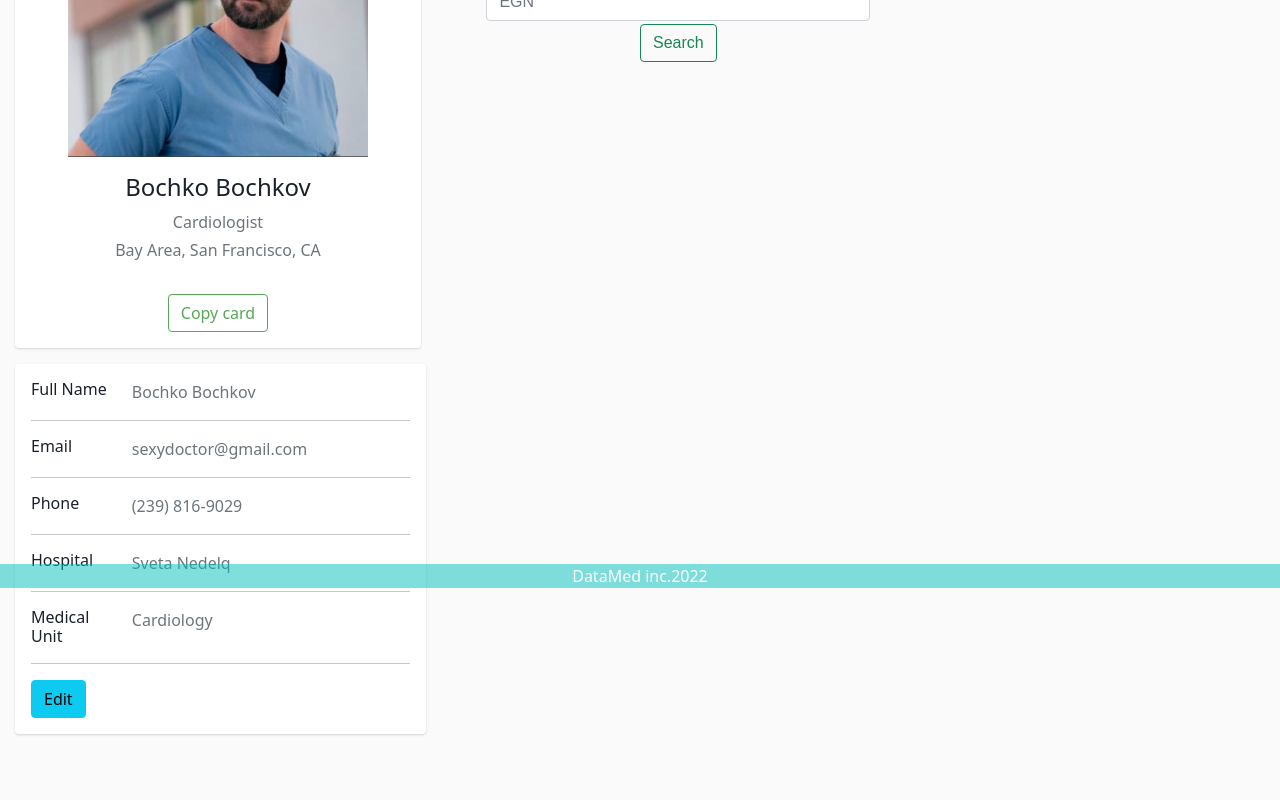
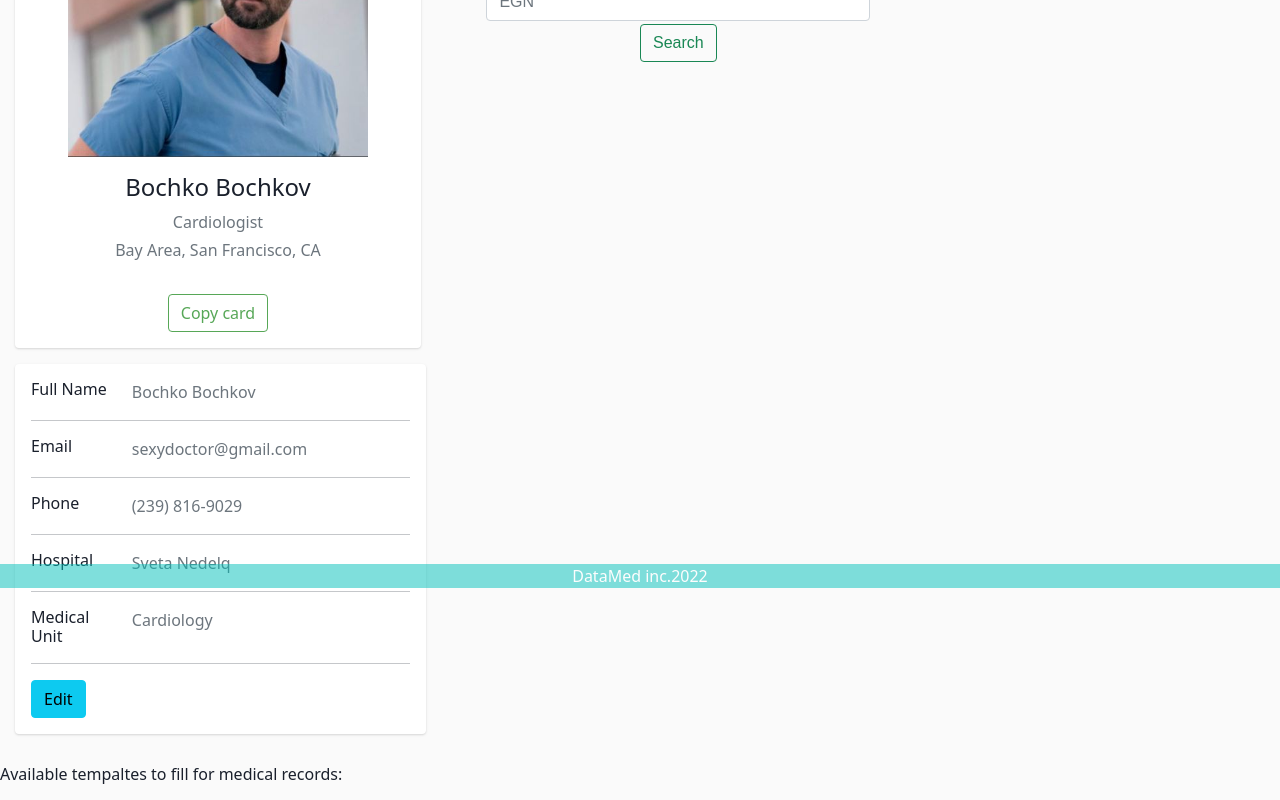
Before and after one commit to l-pavlova/DataMed, a React (Create React App) app in the folder FrontEnd/datamed-client/: page / in a window 1280 px wide. Shown: the part 212-1012 px from the top of the page. Before the commit the page ends 977 px from the top, so only its background shows below. Built offline with nearby package versions, Linux system fonts and the light colour scheme.

Commit message:
Templates added

```diff
--- a/FrontEnd/datamed-client/src/views/Home/Home.js
+++ b/FrontEnd/datamed-client/src/views/Home/Home.js
@@ -1,11 +1,11 @@
 import React, { useState, useEffect } from 'react';
 import HomeUserInfo from './HomeUserInfo';
 import NavBar from '../navigation/NavBar';
-//import SearchPage from './SearchBar';
 import { SearchBar } from './SearchBar';
 import Footer from '../navigation/Footer';
 import UserList from './UserList';
 import { findPatients } from '../../utils/userFilters';
+import Templates from './TemplateList';
 const Home = () => {
 
     const initialValues = { firstName: '', lastName: '', age: '', phoneNumber: '', email: '', username: '', position: '', medicalUnit: '', hospital: '', certifications: '', password: '' };
@@ -174,7 +174,9 @@ const Home = () => {
         {showTable && <UserList
             users={patients}>
         </UserList>}
+        <Templates className='container-tempaltes'></Templates>
         <Footer>
+
         </Footer>
     </div>);
 }
--- /dev/null
+++ b/FrontEnd/datamed-client/src/views/Home/TemplateList.js
@@ -0,0 +1,20 @@
+import React from 'react'
+
+const Templates = ({ temps }) => {
+
+    return (
+        <div>
+            <h6>Available tempaltes to fill for medical records:</h6>
+            <ul>
+                {
+                    temps && temps.map(r => {
+                        <li>{r}</li>
+                    })
+                }
+            </ul>
+        </div>
+    );
+
+}
+
+export default Templates;
```
Also changed, not shown: FrontEnd/datamed-client/src/views/Home/templateFilesList.js (deleted).
